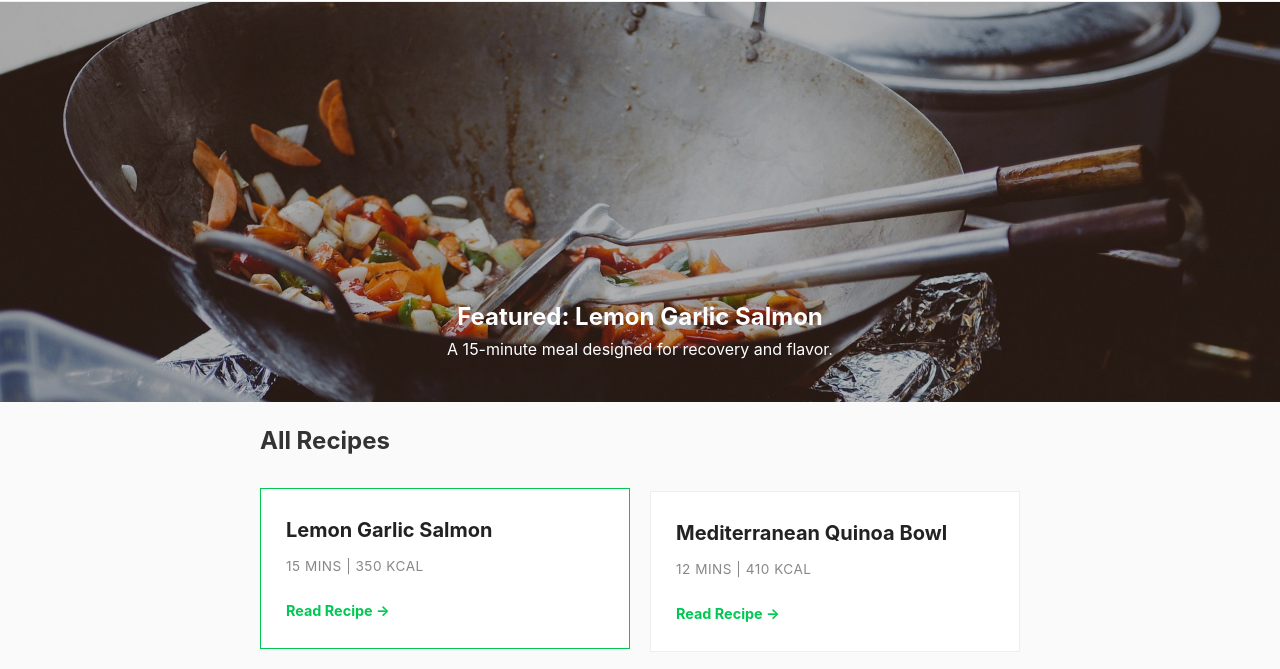
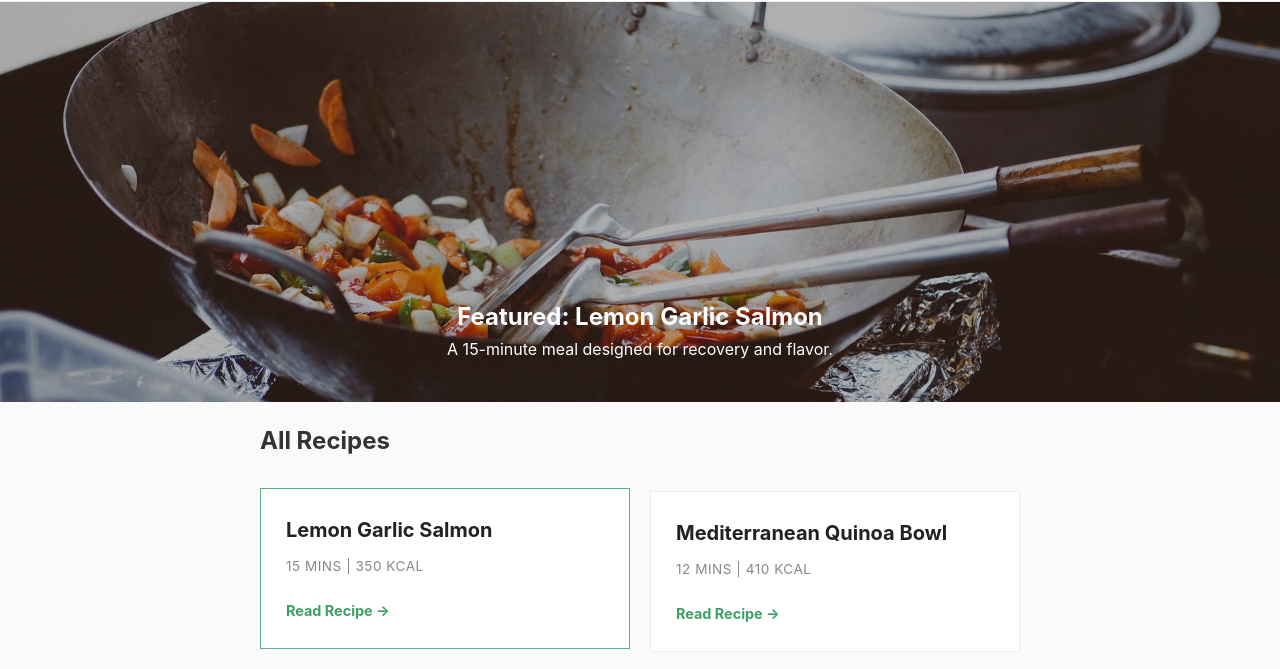
Before and after one commit to asimiqbalbaloch505/clearcook, a plain HTML site: page index.html in a window 1280 px wide. In both pictures the pointer is over the element 445 px from the left and 638 px from the top of the page. Shown: the part 67-736 px from the top of the page. Drawn offline with Linux system fonts and the light colour scheme.

Commit message:
Add files via upload

```diff
--- a/assets/css/style.css
+++ b/assets/css/style.css
@@ -47,7 +47,7 @@ footer { text-align: center; padding: 40px 0; color: #aaa; font-size: 0.8rem; }
 }
 
 .recipe-card:hover {
-  border-color: #00c853;
+  border-color: #67ad85;
   transform: translateY(-3px);
 }
 
@@ -68,7 +68,7 @@ footer { text-align: center; padding: 40px 0; color: #aaa; font-size: 0.8rem; }
 .read-link {
   font-size: 0.9rem;
   font-weight: 700;
-  color: #00c853;
+  color: #3fa067;
   text-decoration: none;
   display: inline-block;
   margin-top: auto;
```
